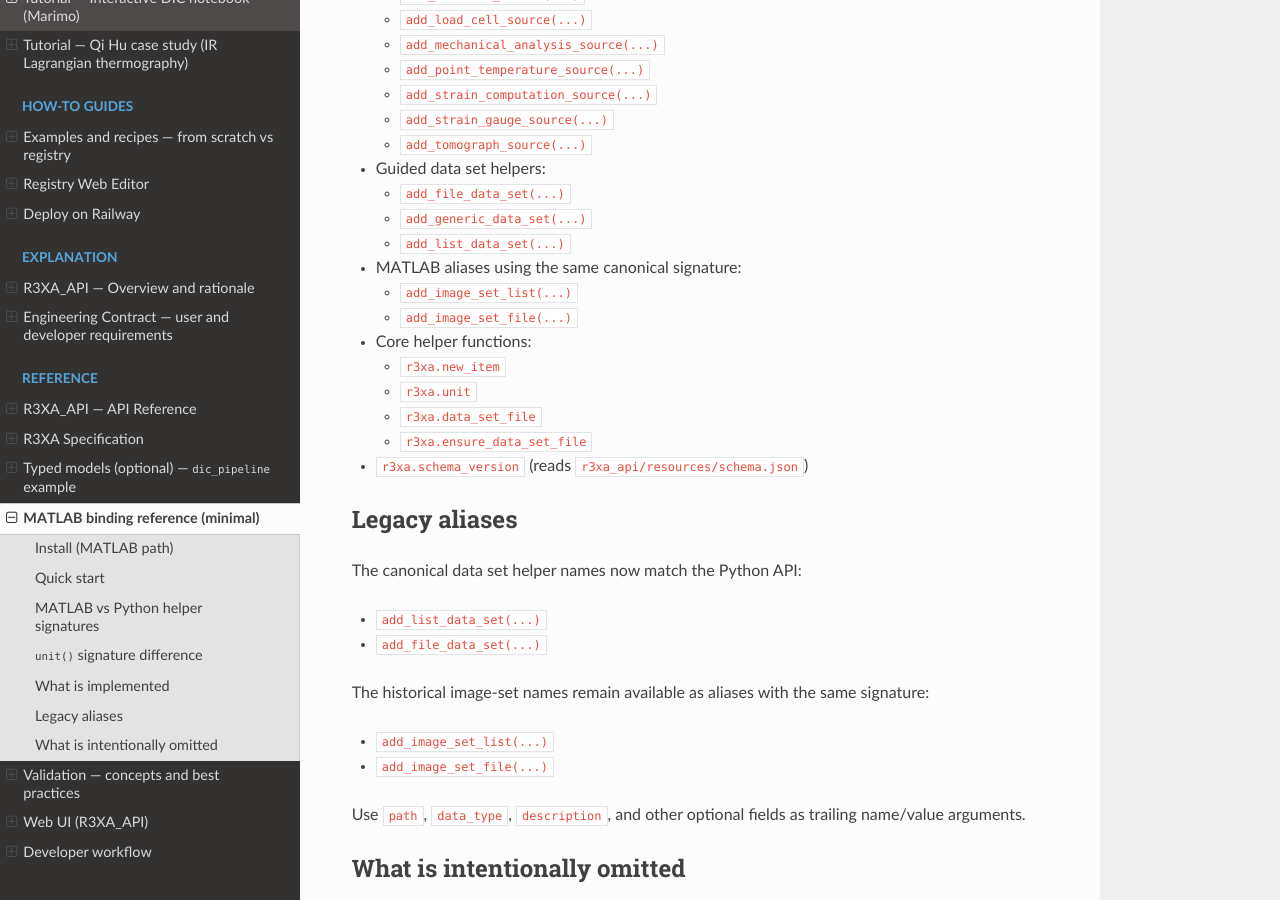
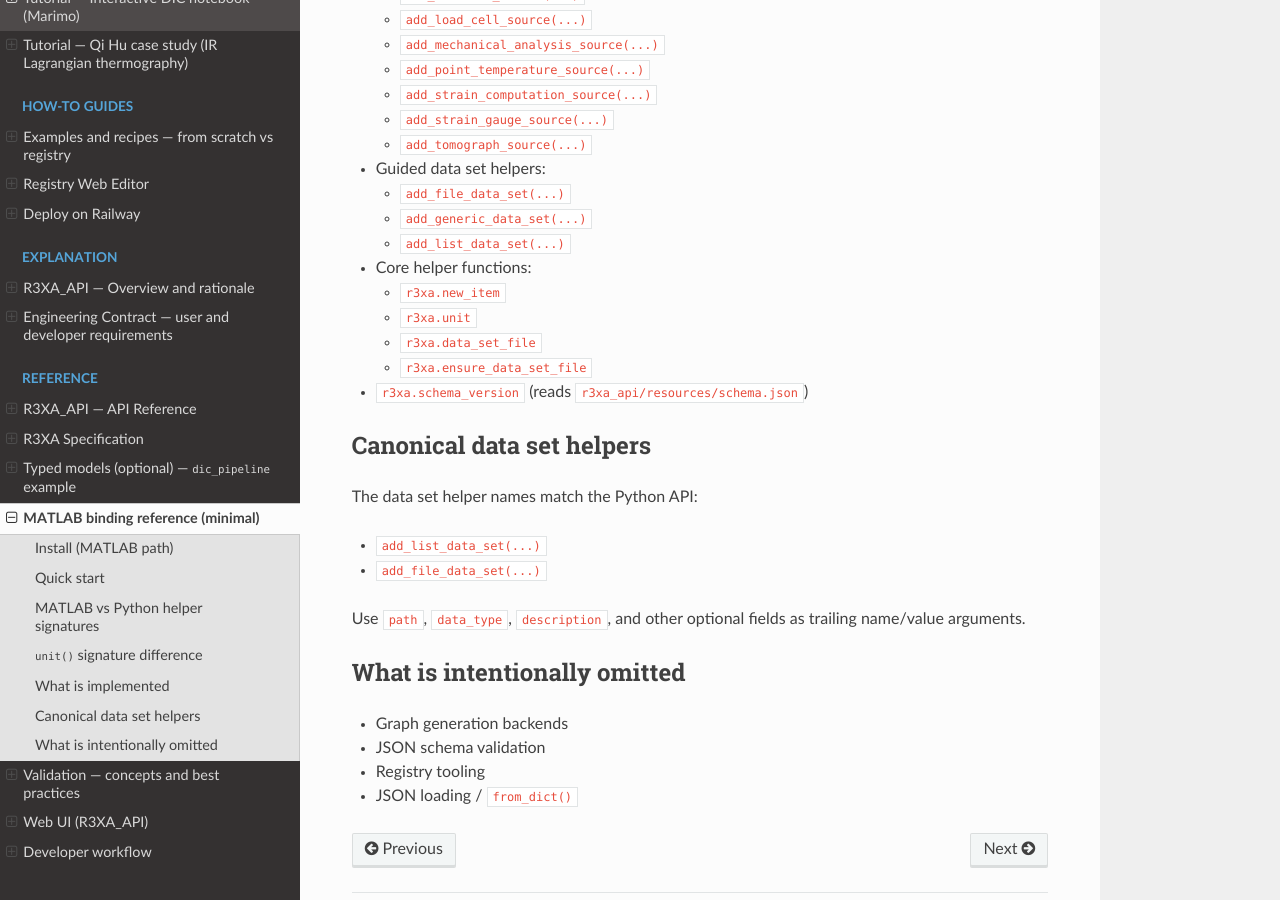
Before and after one commit to jeffwitz/R3XA_API, a Sphinx documentation site: the page built from docs/matlab.md, in a window 1280 px wide and 900 px high, scrolled down 2875 px. Built offline with Sphinx 7.4.7 and the Read the Docs theme 3.1.0, drawn with Linux system fonts in a browser that asks for light colours.

Commit message:
refactor(api): remove redundant aliases and preserve item identity

```diff
--- a/docs/matlab.md
+++ b/docs/matlab.md
@@ -131,9 +131,6 @@ existing signature would break current MATLAB scripts.
   - `add_file_data_set(...)`
   - `add_generic_data_set(...)`
   - `add_list_data_set(...)`
-- MATLAB aliases using the same canonical signature:
-  - `add_image_set_list(...)`
-  - `add_image_set_file(...)`
 - Core helper functions:
   - `r3xa.new_item`
   - `r3xa.unit`
@@ -141,17 +138,12 @@ existing signature would break current MATLAB scripts.
   - `r3xa.ensure_data_set_file`
 - `r3xa.schema_version` (reads `r3xa_api/resources/schema.json`)
 
-## Legacy aliases
+## Canonical data set helpers
 
-The canonical data set helper names now match the Python API:
+The data set helper names match the Python API:
 
 - `add_list_data_set(...)`
 - `add_file_data_set(...)`
-
-The historical image-set names remain available as aliases with the same signature:
-
-- `add_image_set_list(...)`
-- `add_image_set_file(...)`
 
 Use `path`, `data_type`, `description`, and other optional fields as trailing name/value arguments.
 
--- a/docs/overview.md
+++ b/docs/overview.md
@@ -183,7 +183,7 @@ camera = r3xa.add_camera_source(
     ],
 )
 
-r3xa.add_image_set_list(
+r3xa.add_list_data_set(
     title="graylevel images",
     description="images taken by the CCD camera",
     path="images/",
```
Also changed, not shown: README.md (+1 -5 lines), docs/api.md (+0 -10 lines), docs/examples.md (+4 -4 lines), docs/figures/dic_base_marimo/index.html (+4 -4 lines), docs/internal/PLAN_ACTION_API_ERGO.md (+2 -2 lines), 9 other files.
